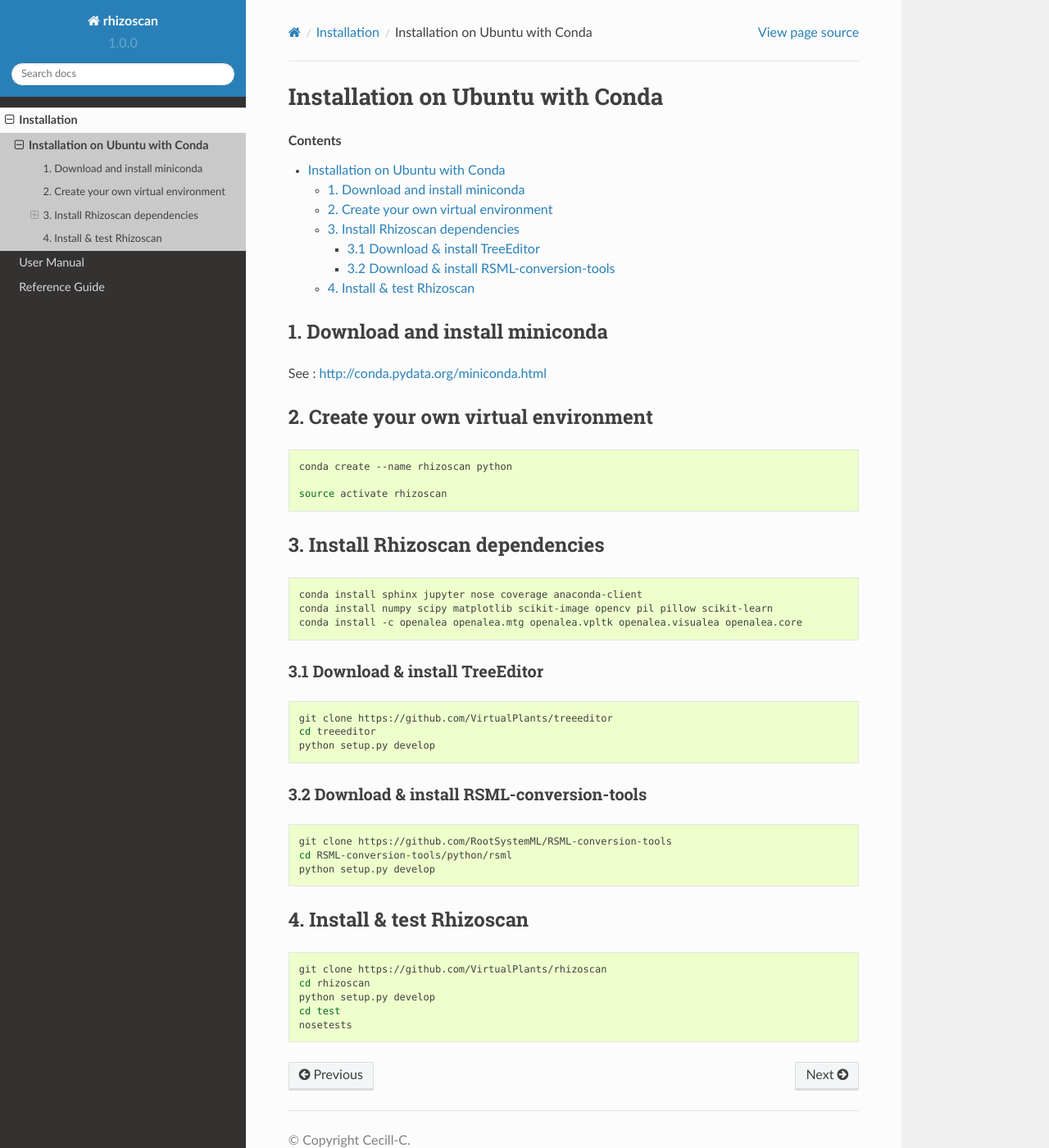
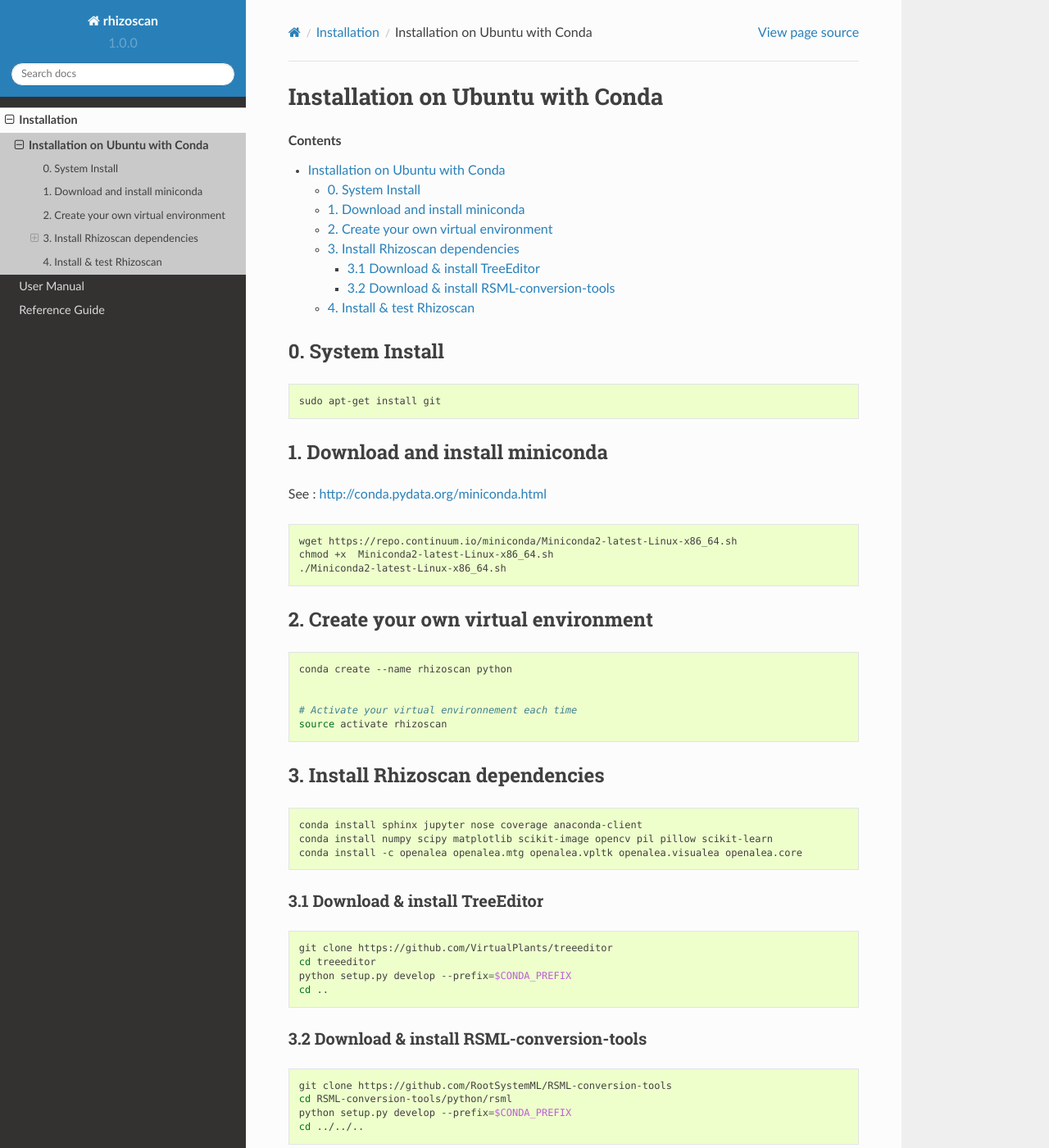
Before and after one commit to openalea-incubator/rhizoscan, a Sphinx documentation site: the page built from doc/source/install/install_conda.rst, in a window 1280 px wide and 1400 px high. Shown: the whole window at 82% size. Built offline with Sphinx 7.4.7 and the Read the Docs theme 2.0.0, drawn with Linux system fonts in a browser that asks for light colours; some of the changed text lies outside the part shown.

Commit message:
Update install documentation

```diff
--- a/doc/source/install/install_conda.rst
+++ b/doc/source/install/install_conda.rst
@@ -4,10 +4,25 @@
 
 .. contents::
 
+
+0. System Install
+-----------------
+
+.. code:: shell
+
+    sudo apt-get install git
+
+
 1. Download and install miniconda
----------------------
+---------------------------------
 
 See : http://conda.pydata.org/miniconda.html
+
+.. code:: shell
+
+    wget https://repo.continuum.io/miniconda/Miniconda2-latest-Linux-x86_64.sh
+    chmod +x  Miniconda2-latest-Linux-x86_64.sh
+    ./Miniconda2-latest-Linux-x86_64.sh
 
 
 2. Create your own virtual environment
@@ -17,6 +32,8 @@
 
     conda create --name rhizoscan python
 
+
+    # Activate your virtual environnement each time
     source activate rhizoscan
 
 
@@ -36,7 +53,8 @@
 
     git clone https://github.com/VirtualPlants/treeeditor
     cd treeeditor
-    python setup.py develop
+    python setup.py develop --prefix=$CONDA_PREFIX
+    cd ..
 
 3.2 Download & install RSML-conversion-tools
 ............................................
@@ -45,7 +63,8 @@
 
     git clone https://github.com/RootSystemML/RSML-conversion-tools
     cd RSML-conversion-tools/python/rsml
-    python setup.py develop
+    python setup.py develop --prefix=$CONDA_PREFIX
+    cd ../../..
 
 4. Install & test Rhizoscan
 ---------------------------
@@ -54,6 +73,5 @@
 
     git clone https://github.com/VirtualPlants/rhizoscan
     cd rhizoscan
-    python setup.py develop
-    cd test
-    nosetests
+    python setup.py develop --prefix=$CONDA_PREFIX
+    nosetests test
```
